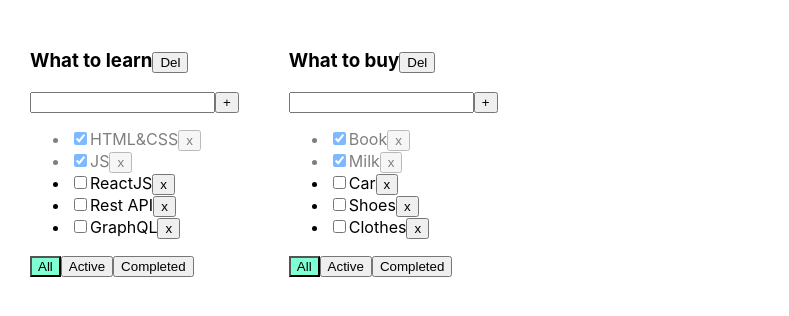
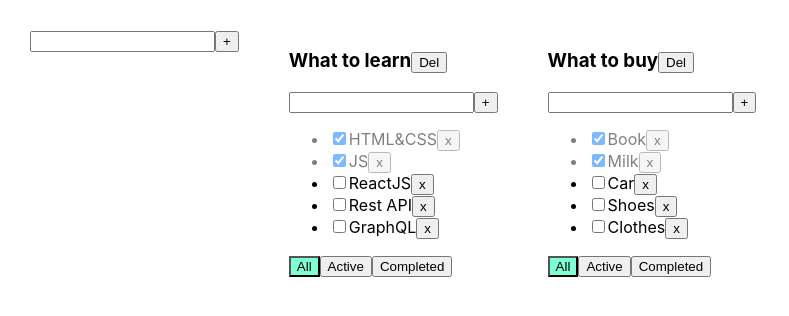
Before and after one commit to im1891/toDoList, a React (Create React App) app: page / in a window 1280 px wide. Shown: the top 316 px of the page, without its empty margins (0-789 px from the left). Built offline with nearby package versions, Linux system fonts and the light colour scheme.

Commit message:
Done classwork.

```diff
--- a/src/App.tsx
+++ b/src/App.tsx
@@ -1,58 +1,56 @@
-import React, {useState} from 'react';
-import './App.css';
-import {v1} from 'uuid';
-import {ToDoList} from "./ToDoList";
+import React, { useState } from "react";
+import "./App.css";
+import { v1 } from "uuid";
+import { ToDoList } from "./ToDoList";
+import { SuperInput } from "./сomponents/Input";
 
 export type FilterValuesType = "all" | "active" | "completed";
 
 export type TaskType = {
-    id: string
-    title: string
-    isDone: boolean
-}
+  id: string;
+  title: string;
+  isDone: boolean;
+};
 export type TodolistsType = {
-    id: string
-    title: string
-    filter: FilterValuesType
-}
+  id: string;
+  title: string;
+  filter: FilterValuesType;
+};
 
 type TasksStateType = {
-    [key: string]: TaskType[]
-}
+  [key: string]: TaskType[];
+};
 
 function App() {
-
   let todolistID1 = v1();
   let todolistID2 = v1();
 
   let [todolists, setTodolists] = useState<Array<TodolistsType>>([
-        {id: todolistID1, title: 'What to learn', filter: 'all'},
-        {id: todolistID2, title: 'What to buy', filter: 'all'},
-    ])
+    { id: todolistID1, title: "What to learn", filter: "all" },
+    { id: todolistID2, title: "What to buy", filter: "all" },
+  ]);
 
   let [tasks, setTasks] = useState<TasksStateType>({
     [todolistID1]: [
-            {id: v1(), title: "HTML&CSS", isDone: true},
-            {id: v1(), title: "JS", isDone: true},
-            {id: v1(), title: "ReactJS", isDone: false},
-            {id: v1(), title: "Rest API", isDone: false},
-            {id: v1(), title: "GraphQL", isDone: false},
+      { id: v1(), title: "HTML&CSS", isDone: true },
+      { id: v1(), title: "JS", isDone: true },
+      { id: v1(), title: "ReactJS", isDone: false },
+      { id: v1(), title: "Rest API", isDone: false },
+      { id: v1(), title: "GraphQL", isDone: false },
     ],
     [todolistID2]: [
-            {id: v1(), title: "Book", isDone: true},
-            {id: v1(), title: "Milk", isDone: true},
-            {id: v1(), title: "Car", isDone: false},
-            {id: v1(), title: "Shoes", isDone: false},
-            {id: v1(), title: "Clothes", isDone: false},
-        ]
+      { id: v1(), title: "Book", isDone: true },
+      { id: v1(), title: "Milk", isDone: true },
+      { id: v1(), title: "Car", isDone: false },
+      { id: v1(), title: "Shoes", isDone: false },
+      { id: v1(), title: "Clothes", isDone: false },
+    ],
   });
 
   const deleteList = (todoListId: string) => {
-        setTodolists(todolists.filter(tl => tl.id !== todoListId))
-        delete tasks[todoListId]
-
-
-    }
+    setTodolists(todolists.filter((tl) => tl.id !== todoListId));
+    delete tasks[todoListId];
+  };
 
   /*
 
@@ -73,19 +71,21 @@ function App() {
 
   //   let [filter, setFilter] = useState<FilterValuesType>("all");
 
-
   function removeTask(id: string, todoListId: string) {
     /*    let filteredTasks = tasks.filter(t => t.id != id);
                                 setTasks(filteredTasks);*/
-        setTasks({...tasks, [todoListId]: tasks[todoListId].filter(ts => ts.id !== id)})
+    setTasks({
+      ...tasks,
+      [todoListId]: tasks[todoListId].filter((ts) => ts.id !== id),
+    });
   }
 
   function addTask(title: string, todoListId: string) {
-        let task = {id: v1(), title: title, isDone: false};
+    let task = { id: v1(), title: title, isDone: false };
     /*let newTasks = [task, ...tasks];
                             setTasks(newTasks);*/
 
-        setTasks({...tasks, [todoListId]: [task, ...tasks[todoListId]]})
+    setTasks({ ...tasks, [todoListId]: [task, ...tasks[todoListId]] });
   }
 
   function changeStatus(taskId: string, isDone: boolean, todoListId: string) {
@@ -96,29 +96,79 @@ function App() {
 
                              setTasks([...tasks]);*/
 
-        setTasks({...tasks, [todoListId]: tasks[todoListId].map(ts => ts.id === taskId ? {...ts, isDone} : ts)})
+    setTasks({
+      ...tasks,
+      [todoListId]: tasks[todoListId].map((ts) =>
+        ts.id === taskId ? { ...ts, isDone } : ts
+      ),
+    });
   }
 
-
   function changeFilter(todoListId: string, value: FilterValuesType) {
-        setTodolists(todolists.map(tl => tl.id === todoListId ? {...tl, filter: value} : tl))
+    setTodolists(
+      todolists.map((tl) =>
+        tl.id === todoListId ? { ...tl, filter: value } : tl
+      )
+    );
   }
 
+  function addTodoList(newTitle: string) {
+    const newTodoListId = v1();
+
+    const newTodoList: TodolistsType = {
+      id: newTodoListId,
+      title: newTitle,
+      filter: "all",
+    };
+
+    setTodolists([newTodoList, ...todolists]);
+
+    setTasks({
+      ...tasks,
+      [newTodoListId]: [
+        { id: v1(), title: "Shoes", isDone: false },
+        { id: v1(), title: "Clothes", isDone: false },
+      ],
+    });
+  }
+
+  const changeTask = (
+    todoListId: string,
+    taskId: string,
+    currentTitle: string
+  ) => {
+    setTasks({
+      ...tasks,
+      [todoListId]: tasks[todoListId].map((ts) =>
+        ts.id === taskId ? { ...ts, title: currentTitle } : ts
+      ),
+    });
+  };
+
+  const editTodoListTitle = (todoListId: string, currentTitle: string) => {
+    setTodolists(
+      todolists.map((tl) =>
+        tl.id === todoListId ? { ...tl, title: currentTitle } : tl
+      )
+    );
+  };
 
   return (
     <div className="App">
-            {todolists.map(tl => {
+      <SuperInput callBack={addTodoList} />
 
+      {todolists.map((tl) => {
         let tasksForTodolist = tasks[tl.id];
 
         if (tl.filter === "active") {
-                    tasksForTodolist = tasks[tl.id].filter(t => !t.isDone);
+          tasksForTodolist = tasks[tl.id].filter((t) => !t.isDone);
         }
         if (tl.filter === "completed") {
-                    tasksForTodolist = tasks[tl.id].filter(t => t.isDone);
+          tasksForTodolist = tasks[tl.id].filter((t) => t.isDone);
         }
 
-                return <ToDoList
+        return (
+          <ToDoList
             key={tl.id}
             todoListId={tl.id}
             title={tl.title}
@@ -129,9 +179,11 @@ function App() {
             changeTaskStatus={changeStatus}
             filter={tl.filter}
             deleteList={deleteList}
+            changeTask={changeTask}
+            editTodoListTitle={editTodoListTitle}
           />
+        );
       })}
-
     </div>
   );
 }
--- a/src/ToDoList.tsx
+++ b/src/ToDoList.tsx
@@ -1,93 +1,114 @@
-import React, {ChangeEvent, KeyboardEvent, useState} from 'react';
-import {FilterValuesType, TaskType} from './App';
-
-
+import React, { ChangeEvent } from "react";
+import { FilterValuesType, TaskType } from "./App";
+import { EditableSpan } from "./сomponents/EditableSpan";
+import { SuperInput } from "./сomponents/Input";
 
 type PropsType = {
+  todoListId: string;
+  title: string;
+  tasks: Array<TaskType>;
+  removeTask: (taskId: string, todoListId: string) => void;
+  changeFilter: (todoListId: string, value: FilterValuesType) => void;
+  addTask: (title: string, todoListId: string) => void;
+  changeTaskStatus: (
+    taskId: string,
+    isDone: boolean,
     todoListId: string
-    title: string
-    tasks: Array<TaskType>
-    removeTask: (taskId: string, todoListId: string) => void
-    changeFilter: (todoListId: string, value: FilterValuesType) => void
-    addTask: (title: string, todoListId: string) => void
-    changeTaskStatus: (taskId: string, isDone: boolean, todoListId: string) => void
-    filter: FilterValuesType
-    deleteList: (todoListId: string) => void
-}
+  ) => void;
+  filter: FilterValuesType;
+  deleteList: (todoListId: string) => void;
+  changeTask: (
+    todoListId: string,
+    taskId: string,
+    currentTitle: string
+  ) => void;
 
-
+  editTodoListTitle: (todoListId: string, currentTitle: string) => void;
+};
 
 export function ToDoList(props: PropsType) {
+  const onAllClickHandler = () => props.changeFilter(props.todoListId, "all");
 
-    let [title, setTitle] = useState("")
-    let [error, setError] = useState<string | null>(null)
+  const onActiveClickHandler = () =>
+    props.changeFilter(props.todoListId, "active");
 
-    const addTask = () => {
-        if (title.trim() !== "") {
-            props.addTask(title.trim(), props.todoListId);
-            setTitle("");
-        } else {
-            setError("Title is required");
-        }
-    }
+  const onCompletedClickHandler = () =>
+    props.changeFilter(props.todoListId, "completed");
 
-    const onChangeInputHandler = (e: ChangeEvent<HTMLInputElement>) => {
-        setTitle(e.currentTarget.value)
-    }
+  const addTaskHandler = (newTitle: string) => {
+    props.addTask(newTitle, props.todoListId);
+  };
 
-    const onKeyPressHandler = (e: KeyboardEvent<HTMLInputElement>) => {
-        setError(null);
-        if (e.charCode === 13) {
-            addTask();
-        }
-    }
+  const editTodoListTitleHandler = (currentTitle: string) => {
+    props.editTodoListTitle(props.todoListId, currentTitle);
+  };
 
-    const onAllClickHandler = () => props.changeFilter(props.todoListId, "all");
-    const onActiveClickHandler = () => props.changeFilter(props.todoListId, "active");
-    const onCompletedClickHandler = () => props.changeFilter(props.todoListId, "completed");
+  const changeTaskHandler = (currentTitle: string, taskId: string) => {
+    props.changeTask(props.todoListId, taskId, currentTitle);
+  };
 
-
-    return <div>
-        <h3>{props.title}
+  return (
+    <div>
+      <h3>
+        {/* eslint-disable-next-line react/jsx-no-undef */}
+        <EditableSpan title={props.title} callBack={editTodoListTitleHandler} />
         <button onClick={() => props.deleteList(props.todoListId)}>Del</button>
       </h3>
-        <div>
-            <input value={title}
-                   onChange={onChangeInputHandler}
-                   onKeyPress={onKeyPressHandler}
-                   className={error ? "error" : ""}
+
+      {/* eslint-disable-next-line react/jsx-no-undef */}
+      <SuperInput callBack={addTaskHandler} />
+
+      <ul>
+        {props.tasks.map((t) => {
+          const onClickHandler = () => props.removeTask(t.id, props.todoListId);
+          const onChangeCheckBoxHandler = (
+            e: ChangeEvent<HTMLInputElement>
+          ) => {
+            props.changeTaskStatus(
+              t.id,
+              e.currentTarget.checked,
+              props.todoListId
+            );
+          };
+
+          return (
+            <li key={t.id} className={t.isDone ? "is-done" : ""}>
+              <input
+                type="checkbox"
+                onChange={onChangeCheckBoxHandler}
+                checked={t.isDone}
               />
-            <button onClick={addTask}>+</button>
-            {error && <div className="error-message">{error}</div>}
-        </div>
-        <ul>
-            {
-                props.tasks.map(t => {
-                    const onClickHandler = () => props.removeTask(t.id, props.todoListId)
-                    const onChangeCheckBoxHandler = (e: ChangeEvent<HTMLInputElement>) => {
-                        props.changeTaskStatus(t.id, e.currentTarget.checked, props.todoListId);
+              <EditableSpan
+                title={t.title}
+                callBack={(currentTitle) =>
+                  changeTaskHandler(currentTitle, t.id)
                 }
-
-                    return <li key={t.id} className={t.isDone ? "is-done" : ""}>
-                        <input type="checkbox"
-                               onChange={onChangeCheckBoxHandler}
-                               checked={t.isDone}/>
-                        <span>{t.title}</span>
+              />
               <button onClick={onClickHandler}>x</button>
             </li>
-                })
-            }
+          );
+        })}
       </ul>
       <div>
-            <button className={props.filter === 'all' ? "active-filter" : ""}
-                    onClick={onAllClickHandler}>All
+        <button
+          className={props.filter === "all" ? "active-filter" : ""}
+          onClick={onAllClickHandler}
+        >
+          All
         </button>
-            <button className={props.filter === 'active' ? "active-filter" : ""}
-                    onClick={onActiveClickHandler}>Active
+        <button
+          className={props.filter === "active" ? "active-filter" : ""}
+          onClick={onActiveClickHandler}
+        >
+          Active
         </button>
-            <button className={props.filter === 'completed' ? "active-filter" : ""}
-                    onClick={onCompletedClickHandler}>Completed
+        <button
+          className={props.filter === "completed" ? "active-filter" : ""}
+          onClick={onCompletedClickHandler}
+        >
+          Completed
         </button>
       </div>
     </div>
+  );
 }
--- /dev/null
+++ b/src/сomponents/EditableSpan.tsx
@@ -0,0 +1,35 @@
+import React, { ChangeEvent, useState } from "react";
+
+type PropsType = {
+  title: string;
+  callBack: (currentTitle: string) => void;
+};
+
+export const EditableSpan = (props: PropsType) => {
+  const [edit, setEdit] = useState(false);
+  const [currentTitle, setCurrentTitle] = useState(props.title);
+
+  const changeEdit = () => {
+    setEdit(!edit);
+  };
+
+  const onChangeInputHandler = (e: ChangeEvent<HTMLInputElement>) => {
+    setCurrentTitle(e.currentTarget.value);
+    changeTask();
+  };
+  const changeTask = () => {
+    props.callBack(currentTitle.trim());
+  };
+
+  return edit ? (
+    <input
+      type="text"
+      value={currentTitle}
+      onBlur={changeEdit}
+      onChange={onChangeInputHandler}
+      autoFocus
+    />
+  ) : (
+    <span onDoubleClick={changeEdit}>{props.title}</span>
+  );
+};
--- /dev/null
+++ b/src/сomponents/Input.tsx
@@ -0,0 +1,43 @@
+import React, { ChangeEvent, KeyboardEvent, useState } from "react";
+
+type SuperInputType = {
+  callBack: (newTitle: string) => void;
+};
+
+export const SuperInput = (props: SuperInputType) => {
+  let [title, setTitle] = useState("");
+  let [error, setError] = useState<string | null>(null);
+
+  const addTask = () => {
+    if (title.trim() !== "") {
+      props.callBack(title.trim());
+      setTitle("");
+    } else {
+      setError("Title is required");
+    }
+  };
+
+  const onChangeInputHandler = (e: ChangeEvent<HTMLInputElement>) => {
+    setTitle(e.currentTarget.value);
+  };
+
+  const onKeyPressHandler = (e: KeyboardEvent<HTMLInputElement>) => {
+    setError(null);
+    if (e.charCode === 13) {
+      addTask();
+    }
+  };
+
+  return (
+    <div>
+      <input
+        value={title}
+        onChange={onChangeInputHandler}
+        onKeyPress={onKeyPressHandler}
+        className={error ? "error" : ""}
+      />
+      <button onClick={addTask}>+</button>
+      {error && <div className="error-message">{error}</div>}
+    </div>
+  );
+};
```
Lines whose indentation alone changed are shown as unchanged.
